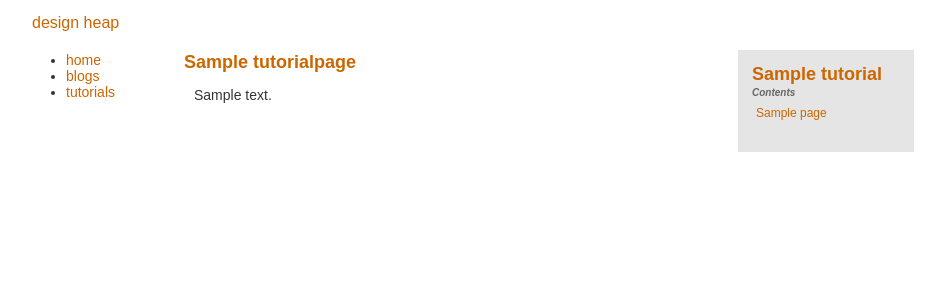
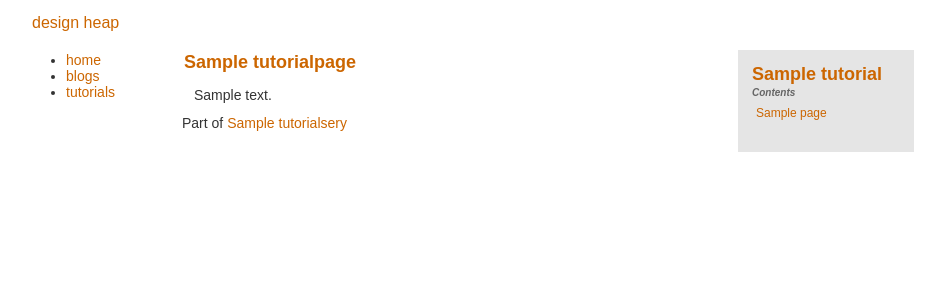
Before and after one commit to CloudCray/DesignHeap, a Django app: template DesignHeap/base/templates/tutorials/tutorial_page.html in a window 1280 px wide. Shown: the top 300 px of the page, without its empty margins (164-1109 px from the left). Run offline with Django 3.2, Linux system fonts and the light colour scheme; tables that the repository leaves empty hold one stand-in row (values such as "Sample post"); the template is opened without the code that fills it: values that come from a table or form of the project are taken from there, most other values are stand-ins (such as "Sample title", 1, 10 or a date in 2020); some libraries are stand-ins or nearby versions.

Commit message:
Added series link to bottom of tutorial pages

```diff
--- a/DesignHeap/base/templates/tutorials/tutorial_page.html
+++ b/DesignHeap/base/templates/tutorials/tutorial_page.html
@@ -32,7 +32,6 @@
 {% endif %}
 
 <h2>{{ page.title }}</h2>
-
 <div>
 	{% if not page.prev == None %}
 	<a href="/tutorials/{{ series.url_friendly_title }}/{{ tutorial.url_friendly_title }}/{{ page.prev }}" >prev</a>
@@ -56,5 +55,6 @@
 	<a href="/tutorials/{{ series.url_friendly_title }}/{{ tutorial.url_friendly_title }}/{{ page.next }}" >next</a>
 	{% endif %}
 </div>
+<div>Part of <a href="{{ series.url_friendly_title }}" >{{ series.title }}</a></div>
 
 {% endblock%}
```
